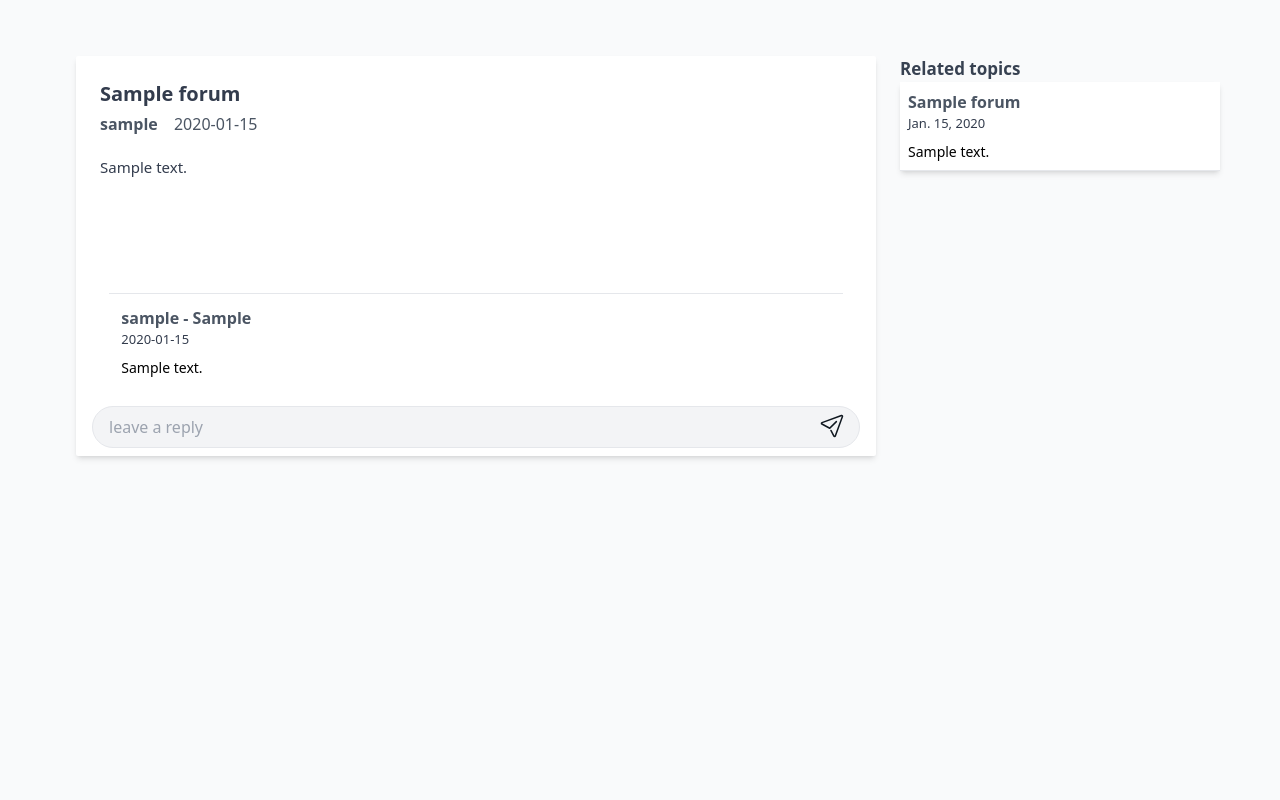
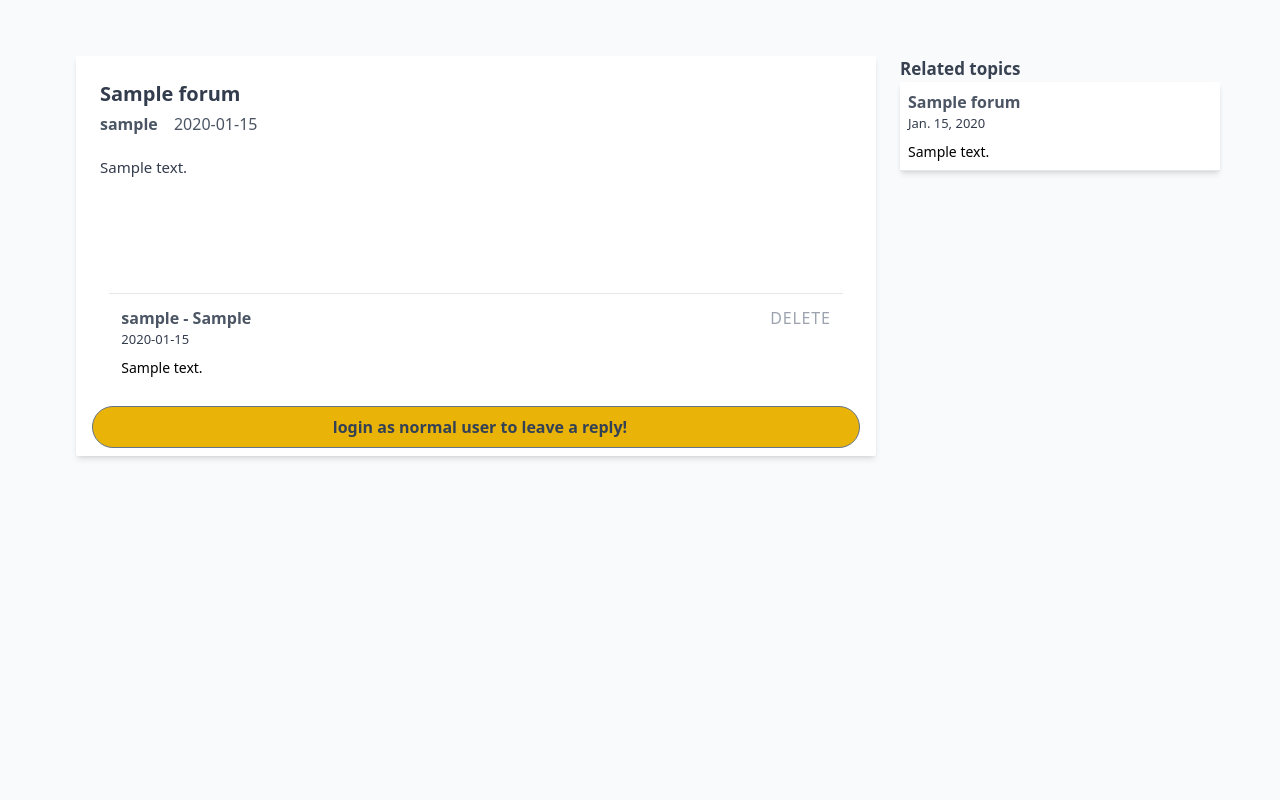
Before and after one commit to Insta-x/start-in, a Django app: page /inforum/forum/1 in a window 1280 px wide. Run offline with Django 4.2, Linux system fonts and the light colour scheme; a user stored in the database is signed in; tables that the repository leaves empty hold one stand-in row (values such as "Sample post"); some libraries are stand-ins or nearby versions.

Commit message:
fixed bugs on comment feature

```diff
--- a/inforum/templates/forum-page.html
+++ b/inforum/templates/forum-page.html
@@ -29,6 +29,7 @@
 <script>
     function createForumCard(forum){
         const isUser = '{{user}}'
+        const userType = '{{user_type}}'
         const colorPallete = {
             technology : 'bg-blue-500',
             business : "bg-amber-500",
@@ -51,13 +52,13 @@
                         <div id="comment-placeholder" class="w-full">
                             </div>
                             <div id="comment-form" class="w-full p-4 relative pb-2" >
-                                ${isUser ? `<input id="comment" class="w-full border rounded-full p-2 pl-4 pr-14 bg-gray-100 placeholder-gray-400 focus:ring-blue-500 " placeholder="leave a reply"></input>
+                                ${isUser && userType != "ADMIN" ? `<input id="comment" class="w-full border rounded-full p-2 pl-4 pr-14 bg-gray-100 placeholder-gray-400 focus:ring-blue-500 " placeholder="leave a reply"></input>
                                 <button onclick="submitHandler()" id="submit-comment"  class="absolute h-6 w-6 top-6 right-8" >
                                     <img  src="../../static/assets/send-icon.svg"/>
                                 </button>` :
-                                `<a href="/auth/login" class="text-center font-semibold cursor-pointer w-4/5 lg:w-full p-2 pl-4 bg-yellow-500 border border-slate-500 rounded-full text-slate-700 hover:shadow-lg transition duration-100">
-                        login to leave a reply!
-                    </a>`}
+                                `<button onclick="redirectLogin()" class="text-center font-semibold cursor-pointer w-4/5 lg:w-full p-2 pl-4 bg-yellow-500 border border-slate-500 rounded-full text-slate-700 hover:shadow-lg transition duration-100">
+                        ${userType != "ADMIN" ? `login to leave a reply!` : "login as normal user to leave a reply!"}
+                    </button>`}
                             </div>
                     </div>
                 </div>`
@@ -102,7 +103,8 @@
    function createCommentCard(comment){
     const placeholder = $("#comment-placeholder");
     placeholder.append(
-        `<div class="w-11/12 mx-auto p-3 border-t bg-white flex flex-col justify-start">
+        `<div id=comment-${comment.pk} class="w-11/12 mx-auto p-3 border-t bg-white flex flex-col justify-start relative">
+                            <button onclick="deleteComment(${comment.pk},'{{forum_id}}')" class="tracking-wider text-gray-400 absolute right-3 top-3 hover:text-red-500 transition duration-100">DELETE</button>
                             <label class="text-[16px] text-gray-600 font-semibold">${comment.fields.username + " - " + comment.fields.user_job}</label>
                             <p class="text-[13px]">${comment.fields.time_created}</p>
                             <p class="mt-2 flex flex-wrap text-[14px] text-black">${comment.fields.comment}</p>
@@ -110,7 +112,33 @@
     )
    };
 
+   function redirectLogin(){
+    window.location.href= "/auth/login"
+    }
+
+    function deleteComment(comment_id, forum_id){
+
+        $.ajax({
+            method : "DELETE",
+            url : `/inforum/forum/${forum_id}/comment/delete/${comment_id}`,
+            beforeSend: xhr => xhr.setRequestHeader("X-CSRFToken", "{{ csrf_token }}"),
+            success:() => {
+                    alert('OK')
+            },
+            dataType: "json"
+
+
+        })
+        setTimeout(function(){
+            $(`#comment-${comment_id}`).remove();
+        }, 1000)
+
+    }
+
+
+
    $(document).ready(function(){
+
     setInterval(() => {
         $.get("/inforum/forum/comment/{{forum_id}}", function(data) {
                 $("#comment-placeholder").empty();
--- a/inforum/templates/inforum.html
+++ b/inforum/templates/inforum.html
@@ -47,7 +47,7 @@
                     <p class="hidden sm:block">Filter</p>
                 </label>
             </div>
-            <article id="forum-card-placeholder" class="w-full flex flex-col items-center justify-start">
+            <article id="forum-card-placeholder" class="w-full flex flex-col items-center justify-start mb-20">
             </article>
         </div>
         <div class="hidden lg:flex bg-white gap-y-2 p-4 rounded-md flex flex-col justify-between w-52 h-52 shadow-md ">
@@ -148,6 +148,7 @@
 
 function createForumCard(forum){
     var username = '{{username}}';
+    var userType = '{{user_type}}'
     const colorPallete = {
         technology : 'bg-blue-500',
         business : "bg-amber-500",
@@ -159,7 +160,7 @@ function createForumCard(forum){
             `<div id="forum-${forum.pk}" onclick="redirectForum(${forum.pk})" id="forum-${forum.pk}" class="my-3 card rounded-sm h-[240px] sm:h-[300px] w-full lg:w-[800px] bg-base-100 shadow-md transform transition hover:ring hover:bg-opacity-70 cursor-pointer">
                 <div class="h-full w-[3px] ${colorPallete[forum.fields.category.toLowerCase()]} absolute"></div>
                 <div class="card-body p-4 md:p-6 relative">
-                ${username == forum.fields.username ? `<label onclick="event.stopPropagation();" id="delete-button" for=${forum.pk} class=" text-xl text-red-500 absolute right-2 top-2 md:right-5 md:top-4 px-3 py-1 hover:bg-gray-200 rounded-md transition duration-100 cursor-pointer">X</label>` : ""}
+                ${username == forum.fields.username || userType == "ADMIN" ? `<label onclick="event.stopPropagation();" id="delete-button" for=${forum.pk} class=" text-xl text-red-500 absolute right-2 top-2 md:right-5 md:top-4 px-3 py-1 hover:bg-gray-200 rounded-md transition duration-100 cursor-pointer">X</label>` : ""}
                 <h2 class="card-title text-[18px] md:text-xl">${forum.fields.title}</h2>
                     <div class="h-full ">
                         <p class="leading-none font-bold text-gray-600 text-base mb-6">${forum.fields.username} <span class="font-normal ml-3">${forum.fields.time_created}</span></p>
--- a/inforum/urls.py
+++ b/inforum/urls.py
@@ -14,4 +14,5 @@ urlpatterns = [
     path('forum/<int:forum_id>', show_forum, name='show_forum'),
     path('forum/comment/<int:forum_id>', get_comment, name='get_comment'),
     path('forum/<int:forum_id>/comment/add', add_comment, name='add_comment'),
+    path('forum/<int:forum_id>/comment/delete/<int:comment_id>', delete_comment, name='delete_comment'),
 ]
--- a/inforum/views.py
+++ b/inforum/views.py
@@ -18,7 +18,8 @@ import json;
 def show_all_forum(request):
     context = {
         'user_id' : request.user.id,
-        'username' : request.user.username
+        'username' : request.user.username,
+        'user_type' : request.user.type,
     }
 
     return render(request, 'inforum.html', context)
@@ -40,7 +41,7 @@ def show_forum(request, forum_id):
         related_forums= related_forums[0:5]
     print(related_forums)
 
-    return render(request, "forum-page.html", {"forum_id" : forum_id, "user" : request.user, "related_forums": related_forums, "forum_title": Forum.objects.get(id=forum_id).title})
+    return render(request, "forum-page.html", {"forum_id" : forum_id, "user" : request.user, "user_type" : request.user.type, "related_forums": related_forums, "forum_title": Forum.objects.get(id=forum_id).title})
 
 def get_forum(request, forum_id):
     forum = Forum.objects.filter(id=forum_id);
@@ -48,7 +49,7 @@ def get_forum(request, forum_id):
     #TODO:return data and render template html
     return HttpResponse(serializers.serialize("json", forum), content_type="application/json")
 
-@login_required(login_url="/")
+@login_required(login_url="/auth/login")
 def add_forum(request):
     if request.method == "POST":
 
@@ -62,7 +63,7 @@ def add_forum(request):
 
     return HttpResponse("only POST method allowd!")
 
-@login_required(login_url="/")
+@login_required(login_url="/auth/login")
 def add_comment(request, forum_id):
     if request.method == "POST":
 
@@ -76,7 +77,7 @@ def add_comment(request, forum_id):
 
     return HttpResponse("only POST method allowd!")
 
-@login_required(login_url="/")
+@login_required(login_url="/auth/login")
 def get_comment(request, forum_id):
     if request.method == "GET":
         forum = Forum.objects.filter(id=forum_id).first()
@@ -84,19 +85,19 @@ def get_comment(request, forum_id):
 
         return HttpResponse(serializers.serialize("json", comments), content_type="application/json")
 
-@login_required(login_url="/")
+@login_required(login_url="/auth/login")
 def delete_comment(request,forum_id, comment_id):
     if request.method == "DELETE":
 
         #TODO: validate request payload
-        forum = Forum.objects.filter(id=forum_id);
-        queryComment = Comment.objects.filter(from_user=request.user, forum=forum,id=comment_id)
+        forum = Forum.objects.get(id=forum_id);
+        queryComment = Comment.objects.get(from_user=request.user, forum=forum,id=comment_id)
         queryComment.delete();
         return HttpResponse("successfully deleted your comment")
 
     return HttpResponse("only DELETE method allowd!")
 
-@login_required(login_url="/")
+@login_required(login_url="/auth/login")
 def delete_forum(request,forum_id):
     if request.method == "DELETE":
 
```
